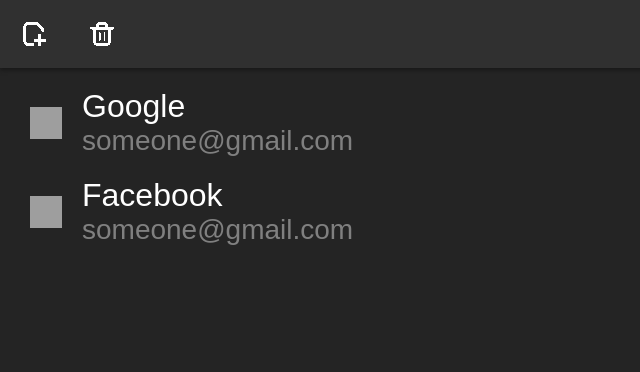
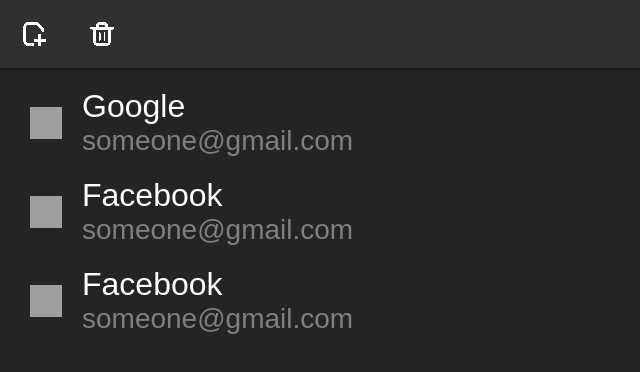
Before and after one commit to justryanw/react-pass, a React (Vite) app: page / in a window 1280 px wide. Shown: the top 372 px of the page, without its empty margins (0-640 px from the left). Built offline with nearby package versions, Linux system fonts and the light colour scheme; grey boxes are pictures that could not be loaded; the HTML template or start-up script is replaced by a standard one.

Commit message:
login items

```diff
--- a/src/App.tsx
+++ b/src/App.tsx
@@ -2,19 +2,30 @@
 import './style.css';
 import addIcon from './assets/add.svg';
 import trashIcon from './assets/trash.svg';
+import { Login, LoginItem } from './LoginItem';
 import googleIcon from './assets/google.ico';
 import facebookIcon from './assets/facebook.ico';
 
-interface Login {
-  id: string,
-  title: string,
-  username: string,
-  password: string,
-  url: string,
-}
 
-function App() {
-  const [logins, setLogins] = useState([] as Login[]);
+export default function App() {
+  const [logins, setLogins] = useState([
+    {
+      id: crypto.randomUUID(),
+      title: "Google",
+      username: "someone@gmail.com",
+      icon: googleIcon
+    }, {
+      id: crypto.randomUUID(),
+      title: "Facebook",
+      username: "someone@gmail.com",
+      icon: facebookIcon
+    }, {
+      id: crypto.randomUUID(),
+      title: "Facebook",
+      username: "someone@gmail.com",
+      icon: facebookIcon
+    }
+  ] as Login[]);
 
   return (
     <>
@@ -27,23 +38,10 @@
         </div>
       </div>
       <ul className='list'>
-        <li className='login'>
-          <img className='favicon' src={googleIcon}></img>
-          <div>
-            <div className="title">Google</div>
-            <div className="username">someone@gmail.com</div>
-          </div>
-        </li>
-        <li className='login'>
-          <img className='favicon' src={facebookIcon}></img>
-          <div>
-            <div className="title">Facebook</div>
-            <div className="username">someone@gmail.com</div>
-          </div>
-        </li>
+        {logins.map(login => {
+          return <LoginItem login={login} key={login.id} />
+        })}
       </ul>
     </>
   );
 }
-
-export default App
--- /dev/null
+++ b/src/LoginItem.tsx
@@ -0,0 +1,21 @@
+export interface Login {
+  id: string,
+  title: string,
+  username: string,
+  password: string,
+  url: string,
+  icon: string,
+}
+
+export function LoginItem({ login }: { login: Login }) {
+    const { title, username, icon } = login;
+    return (
+        <li className='login'>
+            <img className='favicon' src={icon}></img>
+            <div>
+                <div className="title">{title}</div>
+                <div className="username">{username}</div>
+            </div>
+        </li>
+    );
+}
```
